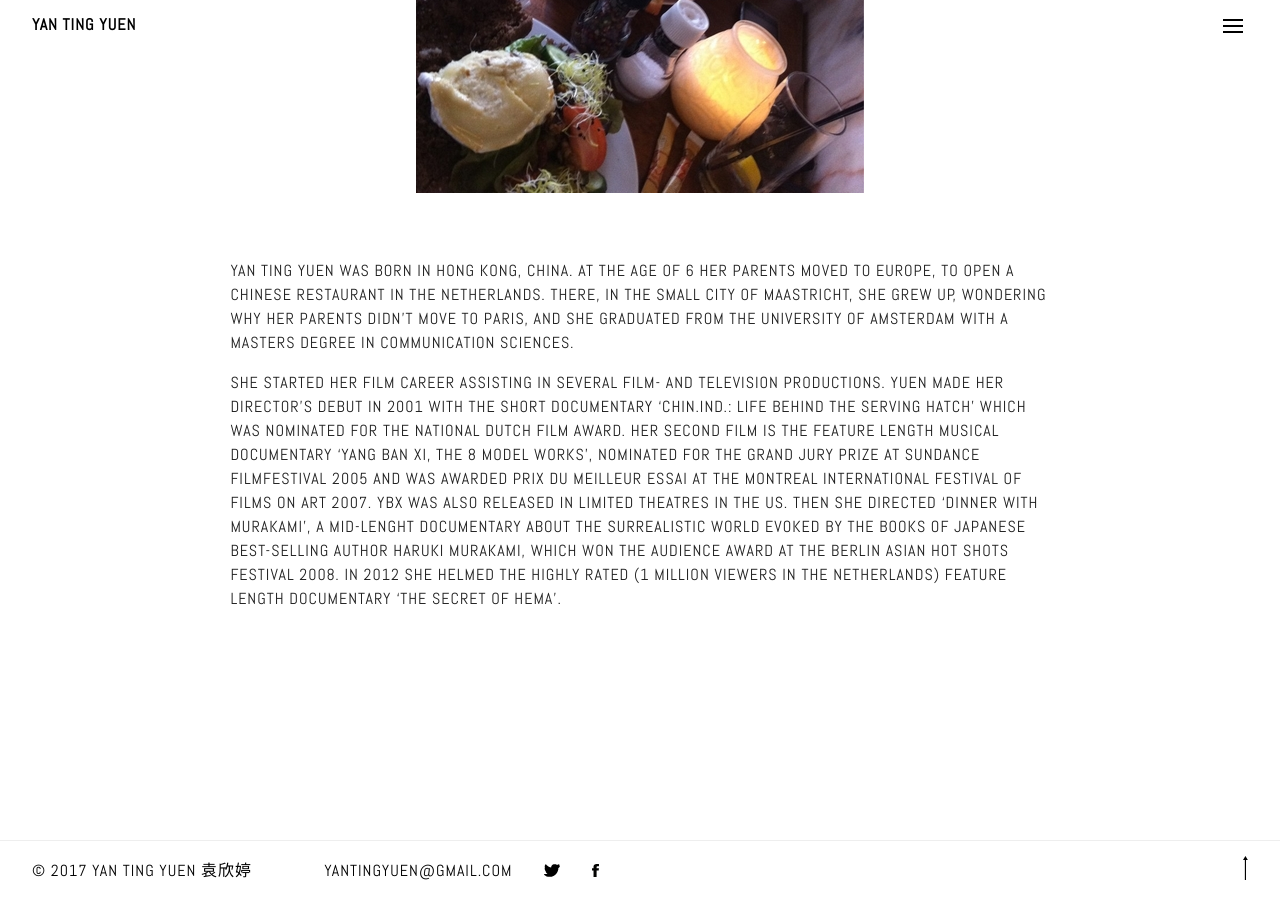
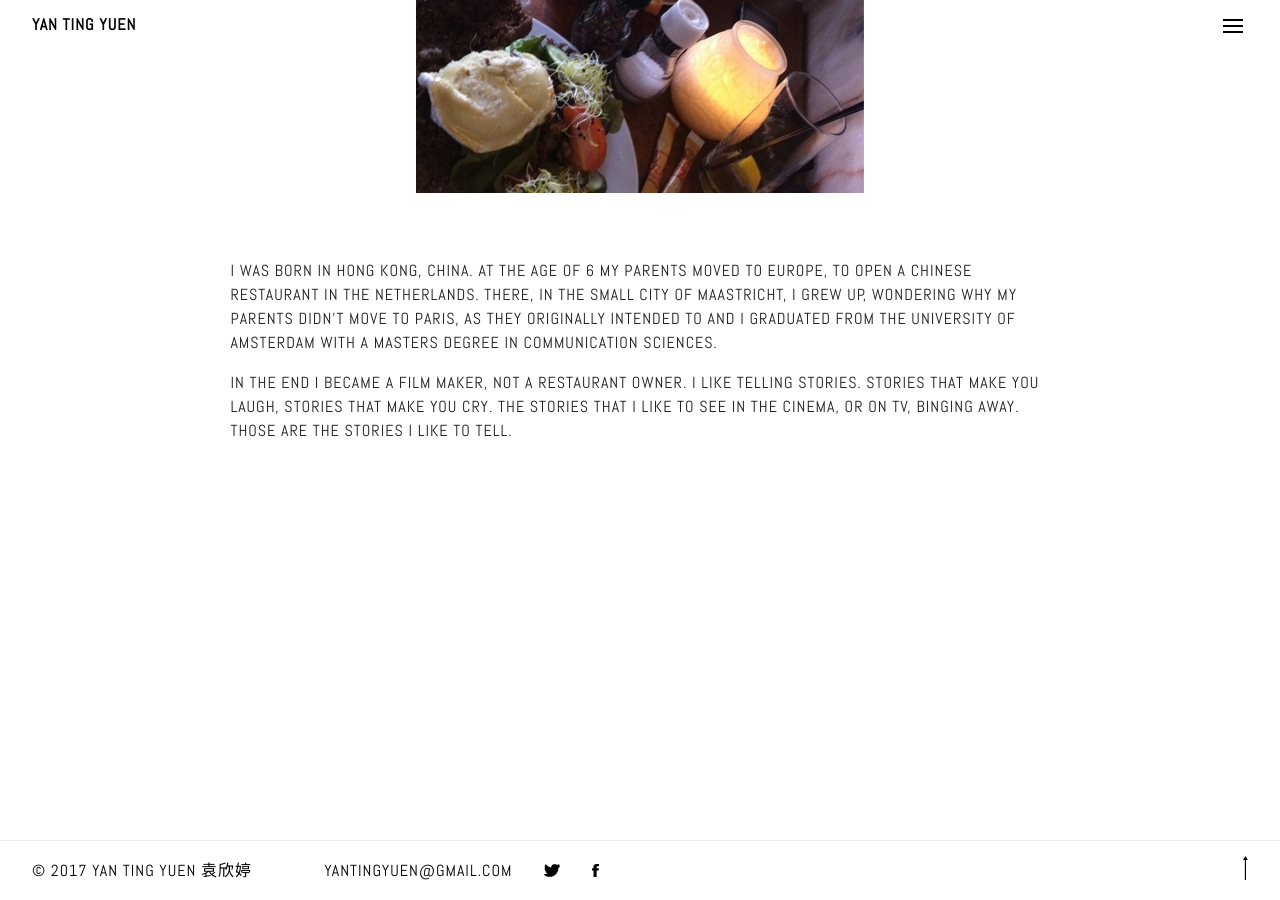
Before and after one commit to yantingyuennl/yantingyuennl.github.io, a Jekyll site: the page built from bio.md, in a window 1280 px wide and 900 px high, scrolled down 612 px. Built offline with Jekyll 4.4.1, drawn with Linux system fonts in a browser that asks for light colours; nearby versions of some CDN libraries.

Commit message:
Updated Bio

```diff
--- a/bio.md
+++ b/bio.md
@@ -7,6 +7,6 @@ img-alt: Yan Ting Yuen
 layout: page
 ---
 
-Yan Ting Yuen was born in Hong Kong, China. At the age of 6 her parents moved to Europe, to open a Chinese restaurant in the Netherlands. There, in the small city of Maastricht, she grew up, wondering why her parents didn’t move to Paris, and she graduated from the University of Amsterdam with a masters degree in Communication Sciences.
+I was born in Hong Kong, China. At the age of 6 my parents moved to Europe, to open a Chinese restaurant in the Netherlands. There, in the small city of Maastricht, I grew up, wondering why my parents didn’t move to Paris, as they originally intended to and I graduated from the University of Amsterdam with a masters degree in Communication Sciences.
 
-She started her film career assisting in several film- and television productions. Yuen made her director’s debut in 2001 with the short documentary ‘Chin.Ind.: Life behind the serving hatch’ which was nominated for the National Dutch Film Award. Her second film is the feature length musical documentary ‘Yang Ban Xi, the 8 model works’, nominated for the Grand Jury Prize at Sundance Filmfestival 2005 and was awarded Prix du Meilleur Essai at the Montreal International Festival of films on art 2007. YBX was also released in limited theatres in the US. Then she directed ‘Dinner with Murakami’, a mid-lenght documentary about the surrealistic world evoked by the books of Japanese best-selling author Haruki Murakami, which won the audience award at the Berlin Asian Hot Shots festival 2008. In 2012 she helmed the highly rated (1 million viewers in the Netherlands) feature length documentary 'The Secret of Hema'.
+In the end I became a film maker, not a restaurant owner. I like telling stories. Stories that make you laugh, stories that make you cry. The stories that I like to see in the cinema, or on TV, binging away. Those are the stories I like to tell.
```
